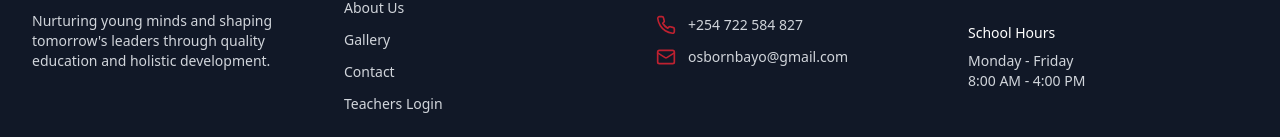
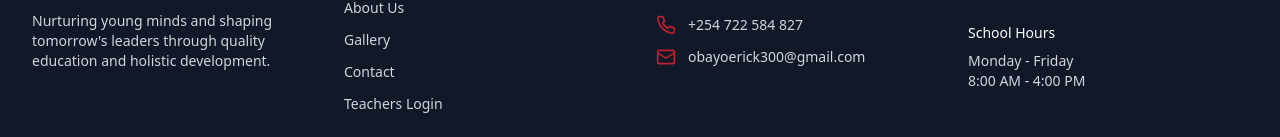
Before and after one commit to amsaul/worldcompSchoolWebsite, a React (Vite) app: page /gallery in a window 1280 px wide. Shown: the part 1587-1724 px from the top of the page. Built offline with nearby package versions, Linux system fonts and the light colour scheme.

Commit message:
contact details update

```diff
--- a/src/components/Footer.tsx
+++ b/src/components/Footer.tsx
@@ -67,7 +67,7 @@ const Footer = () => {
               </li>
               <li className="flex items-center space-x-3">
                 <Mail className="h-5 w-5 text-maroon flex-shrink-0" />
-                <span className="text-sm">osbornbayo@gmail.com</span>
+                <span className="text-sm">obayoerick300@gmail.com</span>
               </li>
             </ul>
           </div>
--- a/src/pages/Contact.tsx
+++ b/src/pages/Contact.tsx
@@ -65,7 +65,7 @@ const handleSubmit = async (e: FormEvent) => {
     {
       icon: Mail,
       title: 'Email',
-      details: ['osbornbayo@gmail.com', 'osbornbayo@gmail.com'],
+      details: ['obayoerick300@gmail.com', 'obayoerick300@gmail.com'],
     },
     {
       icon: Clock,
```
